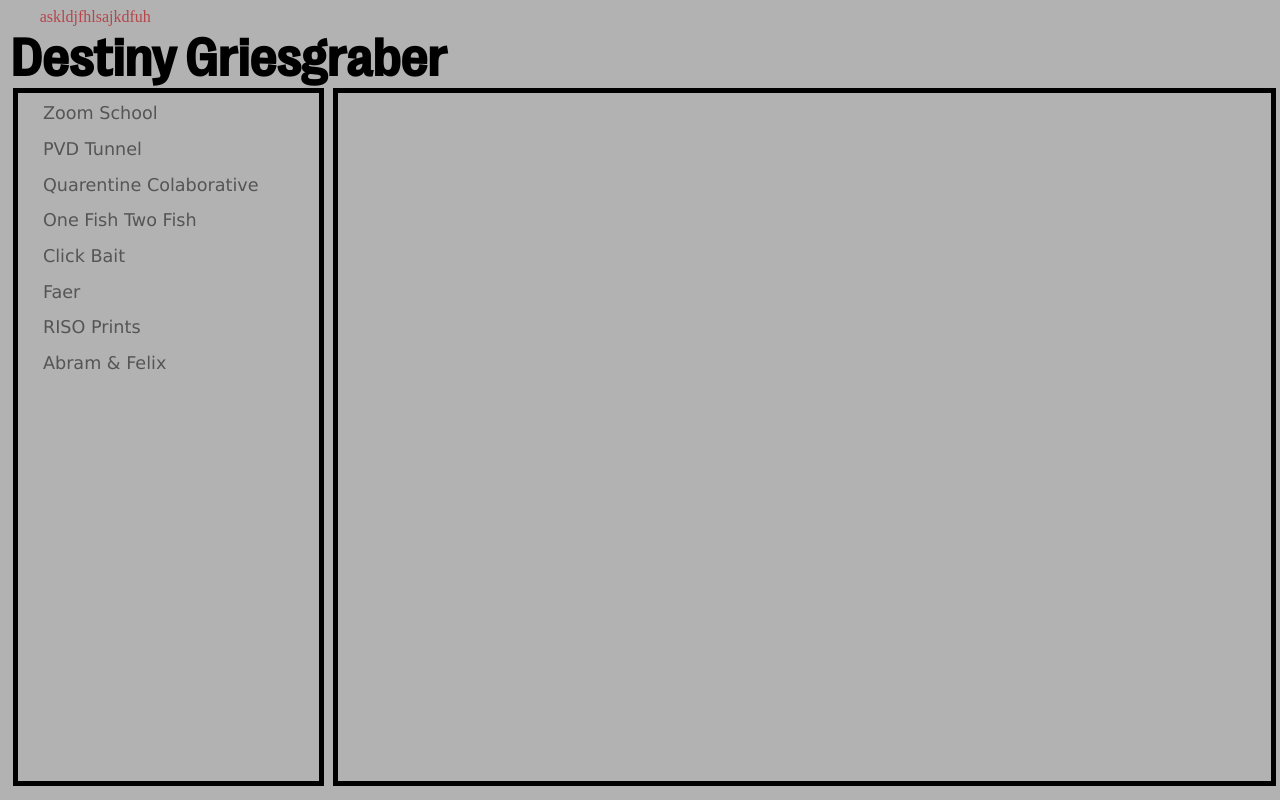
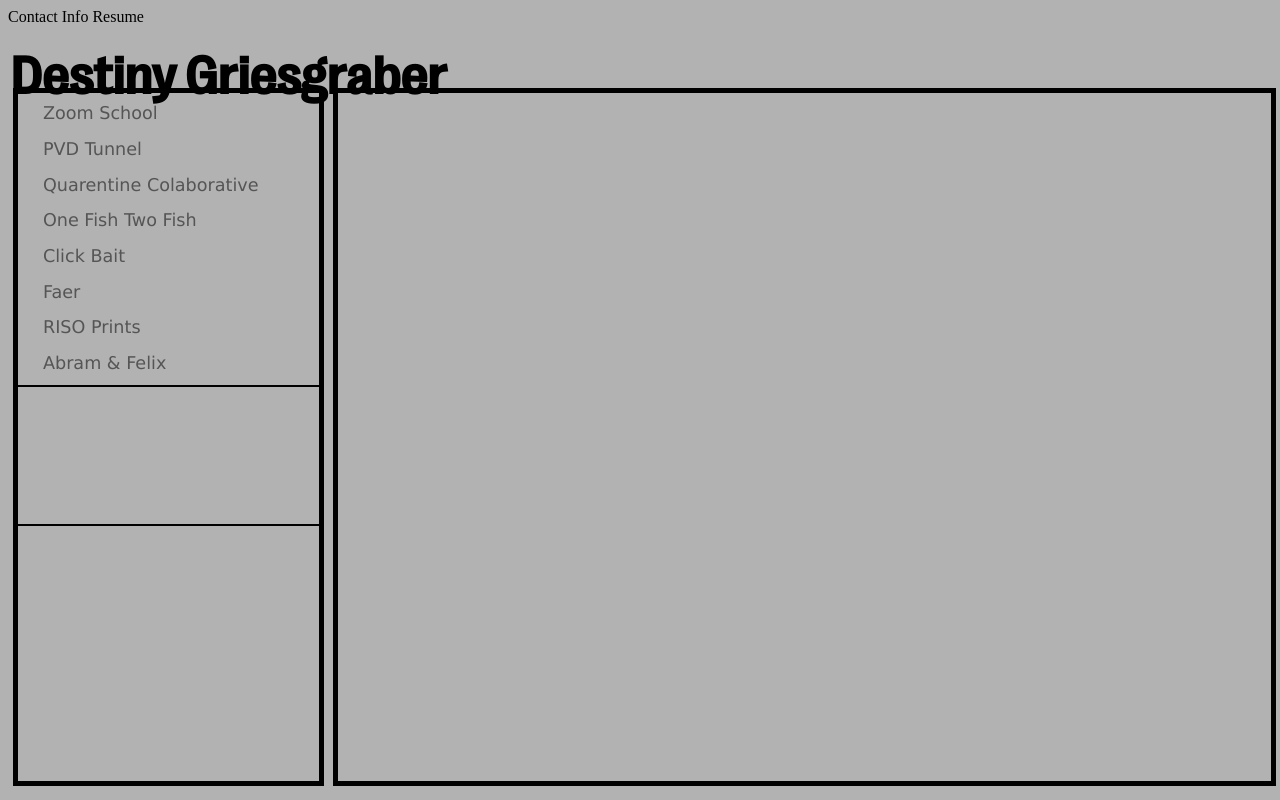
Before and after one commit to DestinyGriesgraber/DestinyGriesgraber.github.io, a plain HTML site: page index.html in a window 1280 px wide. Drawn offline with nearby package versions, Linux system fonts and the light colour scheme.

Commit message:
rename and format

```diff
--- a/index.html
+++ b/index.html
@@ -13,7 +13,7 @@
 
 </head>
 <body>
-    <span>askldjfhlsajkdfuh</span>
+    <span><a>Contact </a><a>Info </a><a>Resume</a></span>
     <h1 id="Destiny">Destiny Griesgraber</h1>
 
     <div id="lefty">
@@ -53,7 +53,6 @@
                 <p>A publication project featuring research and writing I conducted of two influencial designers from our past and present. Abram Games and Felix Pfaffli's work are juxtaposed and currated to fit within the system of the accordian book, while still speaking to thier individual styles and histories. </p>
                 </div>
         </div>
-    </div>
         <div id="bottom">
             <div id="title"></div>
             <div id="date"></div>
@@ -61,6 +60,8 @@
             <div id="dimesions"></div>
             <div id="production"></div>
         </div>
+    </div>
+
     <div id="righty">
         <div id="Zoom">
             <iframe title="vimeo-player" src="https://player.vimeo.com/video/488611527" width="640" height="360" frameborder="0" allowfullscreen></iframe>
--- a/stylesheet.css
+++ b/stylesheet.css
@@ -43,6 +43,7 @@ body
     overflow-y: scroll;
     text-align: left;
     font-family: Grotesk-Fine;
+    overflow: hidden;
 }
 
 
@@ -88,6 +89,15 @@ body
     display: none;
 
 }
+#bottom
+{
+    position: absolute;
+    display: block;
+    width: 110%;
+    height: 20%;
+    border: 2pt black solid;
+    left: -10%;
+}
 
 @font-face {
     font-family:Grotesk-Fine ;
@@ -101,7 +111,7 @@ body
     font-family:Grotesk-CompactBlack;
     src: url(./fonts/RightGrotesk-CompactBlack.otf);
 }
-span {
+/*span {
     position: absolute;
     display: inline;
     animation: rotatis 6s infinite normal ;
@@ -115,3 +125,4 @@ span {
     75% { color: orange; }
    100% {  color: purple; }
   }
+  */
```
Lines whose indentation alone changed are shown as unchanged.
